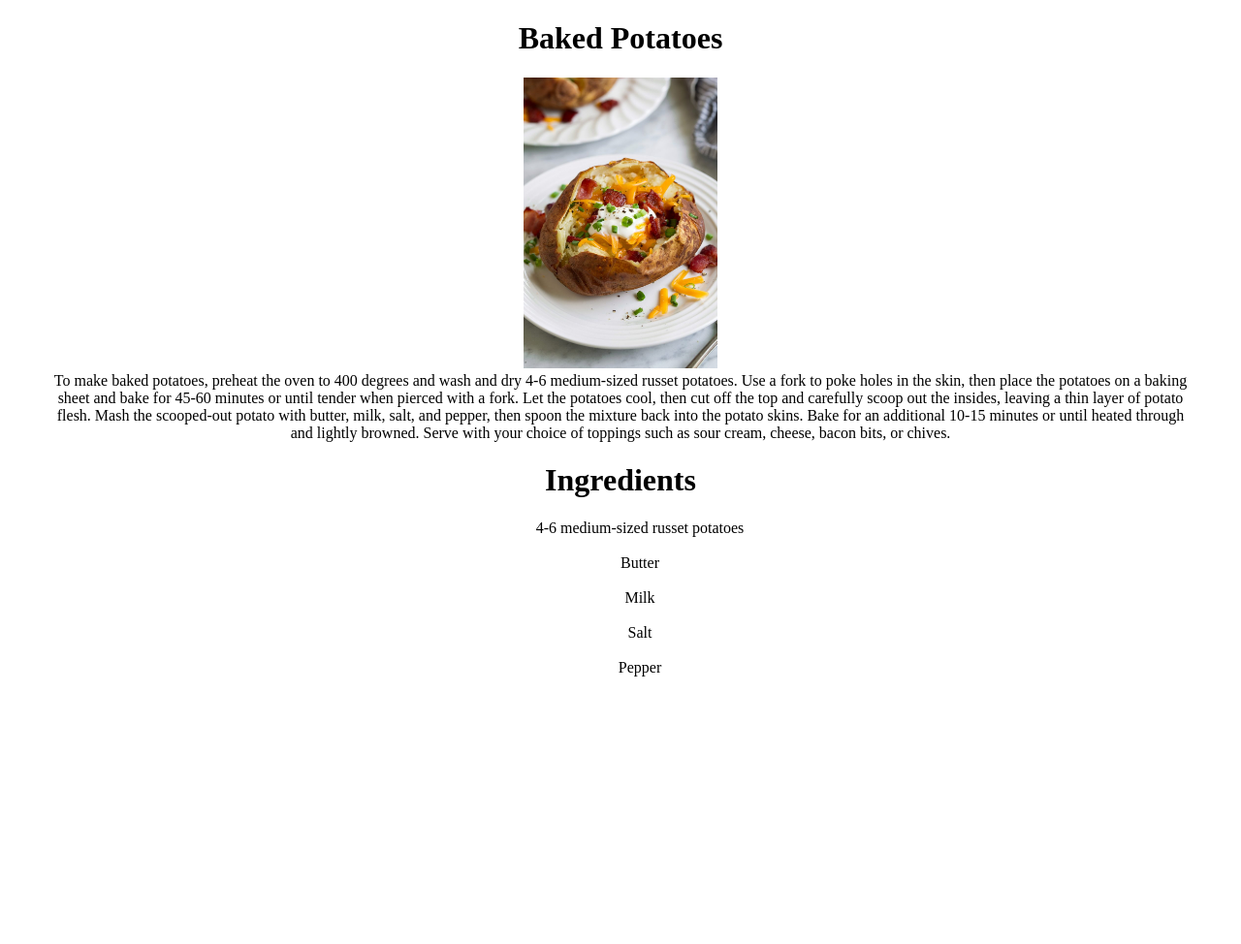
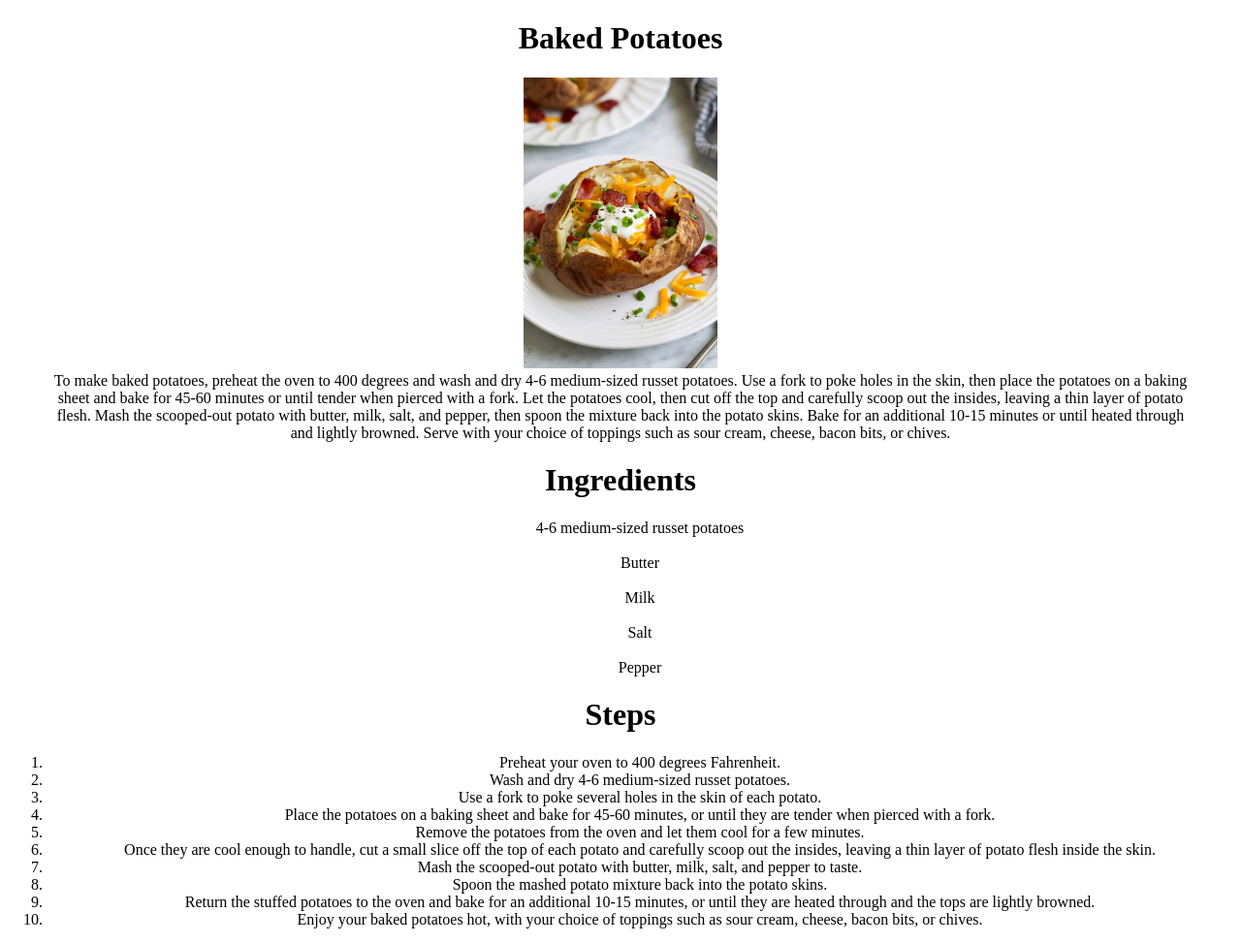
Before and after one commit to wendellpatual/odin-recipes, a plain HTML site: page recipes/baked_potatoes.html in a window 1280 px wide. Shown: the whole page at 97% size. Before the commit the page ends 800 px from the top, so only its background shows below. Drawn offline with Linux system fonts and the light colour scheme.

Commit message:
Add steps section

```diff
--- a/recipes/baked_potatoes.html
+++ b/recipes/baked_potatoes.html
@@ -27,6 +27,19 @@
 					<br>
 					<li>Pepper</li>
 				</ul>
+			<h1>Steps</h1>
+				<ol>
+				  <li>Preheat your oven to 400 degrees Fahrenheit.</li>
+				  <li>Wash and dry 4-6 medium-sized russet potatoes.</li>
+				  <li>Use a fork to poke several holes in the skin of each potato.</li>
+				  <li>Place the potatoes on a baking sheet and bake for 45-60 minutes, or until they are tender when pierced with a fork.</li>
+				  <li>Remove the potatoes from the oven and let them cool for a few minutes.</li>
+				  <li>Once they are cool enough to handle, cut a small slice off the top of each potato and carefully scoop out the insides, leaving a thin layer of potato flesh inside the skin.</li>
+				  <li>Mash the scooped-out potato with butter, milk, salt, and pepper to taste.</li>
+				  <li>Spoon the mashed potato mixture back into the potato skins.</li>
+				  <li>Return the stuffed potatoes to the oven and bake for an additional 10-15 minutes, or until they are heated through and the tops are lightly browned.</li>
+				  <li>Enjoy your baked potatoes hot, with your choice of toppings such as sour cream, cheese, bacon bits, or chives.</li>
+				</ol>
 		</center>
 	</body>
 </html>
```
Also changed, not shown: recipes/banana_smoothie.html (+8 -0 lines), recipes/grilledcheese_sandwich.html (+13 -0 lines). Lines whose indentation alone changed are shown as unchanged.
